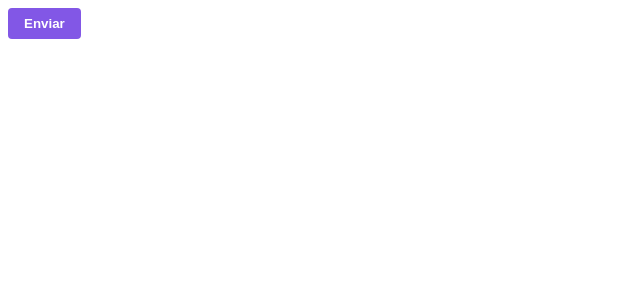
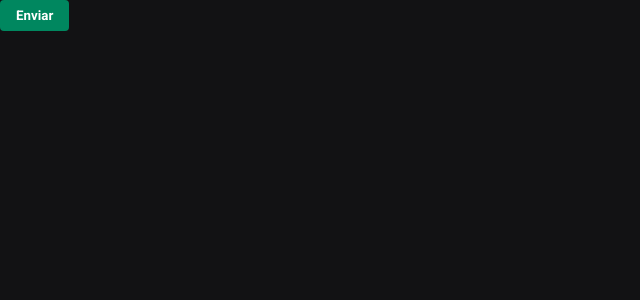
Before and after one commit to omarcoaur3lio/ignite-shop, a Next.js app: page / in a window 1280 px wide. Shown: the top 300 px of the page, without its empty margins (0-640 px from the left). Built offline with nearby package versions, Linux system fonts and the light colour scheme.

Commit message:
:lipstick: feat: Configurar estilos globais com o Stitches

```diff
--- a/src/pages/_app.tsx
+++ b/src/pages/_app.tsx
@@ -1,5 +1,8 @@
 
+import { globalStyles } from "@/styles/global";
 import type { AppProps } from "next/app";
+
+globalStyles();
 
 export default function App({ Component, pageProps }: AppProps) {
   return <Component {...pageProps} />;
--- a/src/pages/index.tsx
+++ b/src/pages/index.tsx
@@ -1,7 +1,7 @@
 import { styled } from "@/styles";
 
 const Button = styled("button", {
-  backgroundColor: "$rocketseat",
+  backgroundColor: "$green500",
   borderRadius: 4,
   border: 0,
   padding: "8px 16px",
--- /dev/null
+++ b/src/styles/global.ts
@@ -0,0 +1,19 @@
+import { globalCss } from "@stitches/react";
+
+export const globalStyles = globalCss({
+  '*': {
+    margin: 0,
+    padding: 0,
+  },
+
+  body : {
+    backgroundColor: '$gray900',
+    color: '$gray100',
+    '-webkit-font-smoothing': 'antialiased',
+  },
+
+  'body, input, textarea, button': {
+    fontFamily: 'Roboto',
+    fontWeight: 400,
+  }
+})
--- a/src/styles/index.ts
+++ b/src/styles/index.ts
@@ -12,7 +12,15 @@
 } = createStitches({
   theme: {
     colors: {
-      rocketseat: '#8257e6'
+      white: '#FFF',
+
+      gray900: '#121214',
+      gray800: '#202024',
+      gray300: '#C4C4CC',
+      gray100: '#E1E1E6',
+
+      green500: '#00875F',
+      green300: '#00B37E',
     }
   }
 });
```
